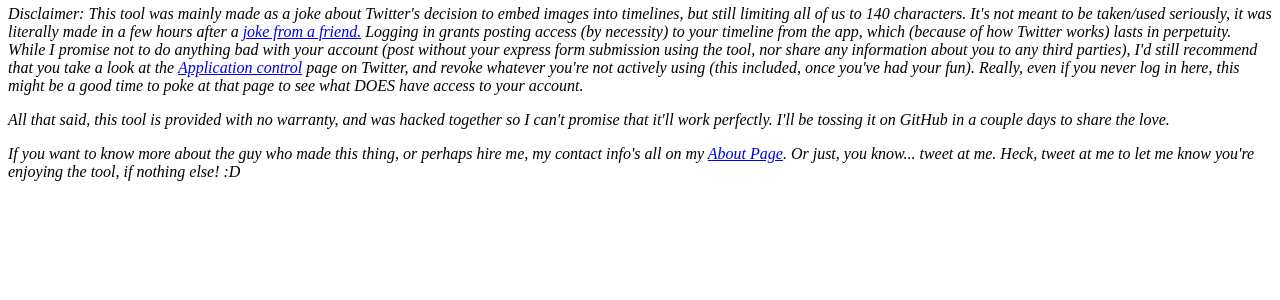
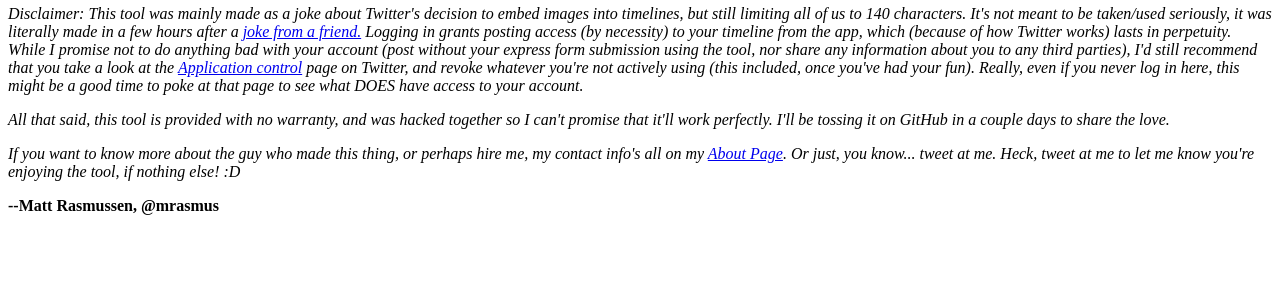
Before and after one commit to mrasmus/twitpng, a Django app: page / in a window 1280 px wide. Shown: the part 284-584 px from the top of the page. Run offline with Django 3.2, Linux system fonts and the light colour scheme.

Commit message:
Added psycopg2 to requirements.txt for database, and signed the homepage.

```diff
--- a/requirements.txt
+++ b/requirements.txt
@@ -14,3 +14,4 @@
 twython-django==1.5.2
 wsgiref==0.1.2
 dj-database-url==0.2.2
+psycopg2==2.5.1
--- a/templates/home.html
+++ b/templates/home.html
@@ -14,4 +14,5 @@
         <p>All that said, this tool is provided with no warranty, and was hacked together so I can't promise that it'll work perfectly. I'll be tossing it on GitHub in a couple days to share the love.</p>
         <p>If you want to know more about the guy who made this thing, or perhaps hire me, my contact info's all on my <a href="http://mrasm.us/about/">About Page</a>. Or just, you know... tweet at me. Heck, tweet at me to let me know you're enjoying the tool, if nothing else! :D</p>
     </i>
+    <p><b>--Matt Rasmussen, @mrasmus</b></p>
 </body></html>
```
